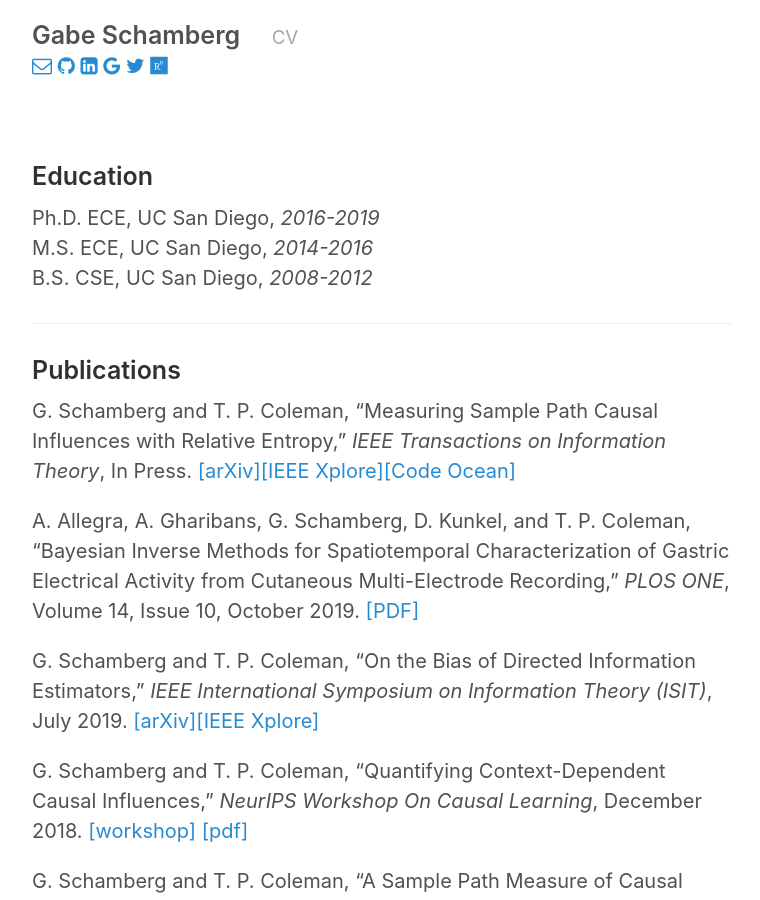
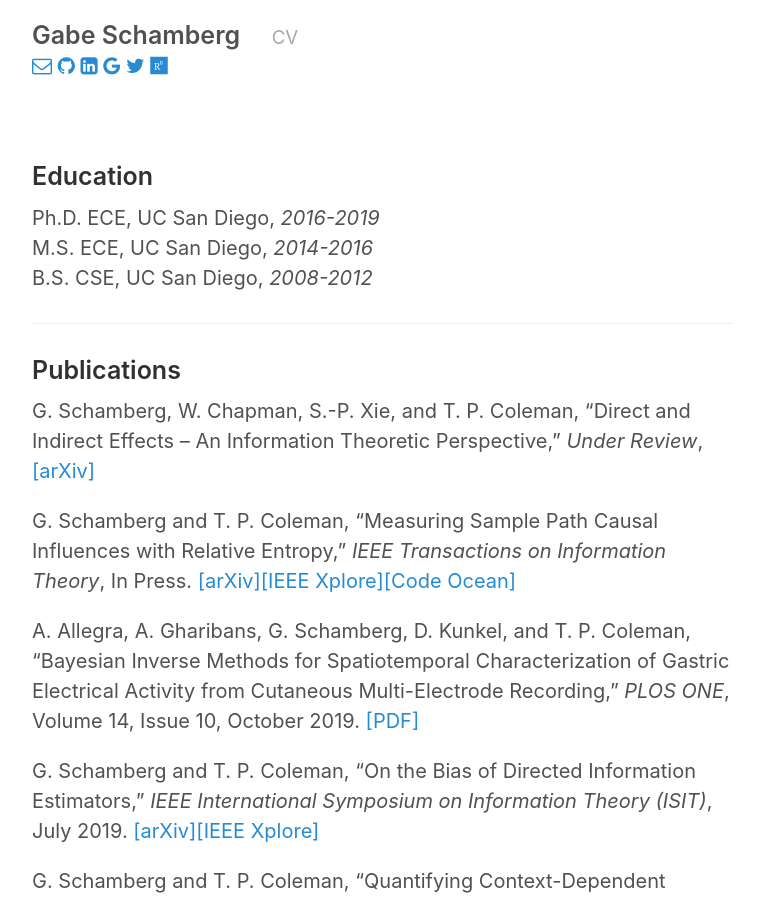
Before and after one commit to gabeschamberg/gabeschamberg.github.io, a Jekyll site: the page built from cv.md, in a window 1280 px wide and 900 px high. Shown: the whole window, without its empty margins (258-1018 px from the left). Built offline with Jekyll 4.4.1, drawn with Linux system fonts in a browser that asks for light colours; nearby versions of some CDN libraries.

Commit message:
added new preprint

```diff
--- a/cv.md
+++ b/cv.md
@@ -12,6 +12,8 @@ B.S. CSE, UC San Diego, *2008-2012*
 -----
 
 ### Publications
+
+G. Schamberg, W. Chapman, S.-P. Xie, and T. P. Coleman, "Direct and Indirect Effects -- An Information Theoretic Perspective," *Under Review*, [[arXiv]](https://arxiv.org/abs/1912.10508)
 
 G. Schamberg and T. P. Coleman, "Measuring Sample Path Causal Influences with Relative Entropy," *IEEE Transactions on Information Theory*, In Press.
 [[arXiv]](https://arxiv.org/abs/1810.05250)[[IEEE Xplore]](https://ieeexplore.ieee.org/document/8856271)[[Code Ocean]](https://codeocean.com/capsule/8353473/tree/v1)
```
